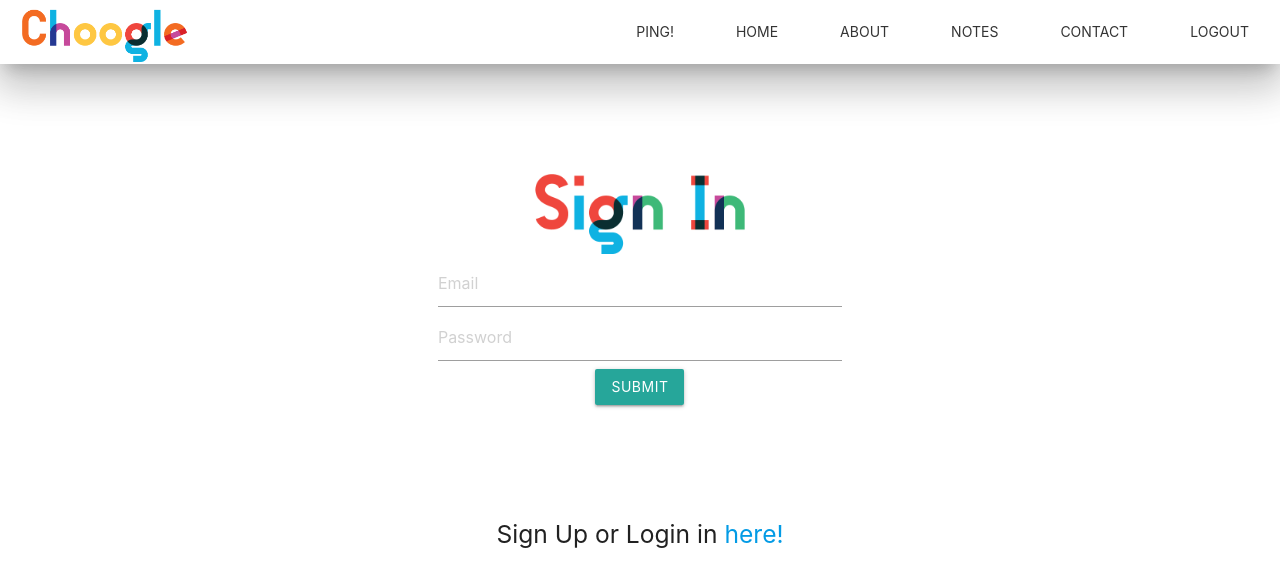
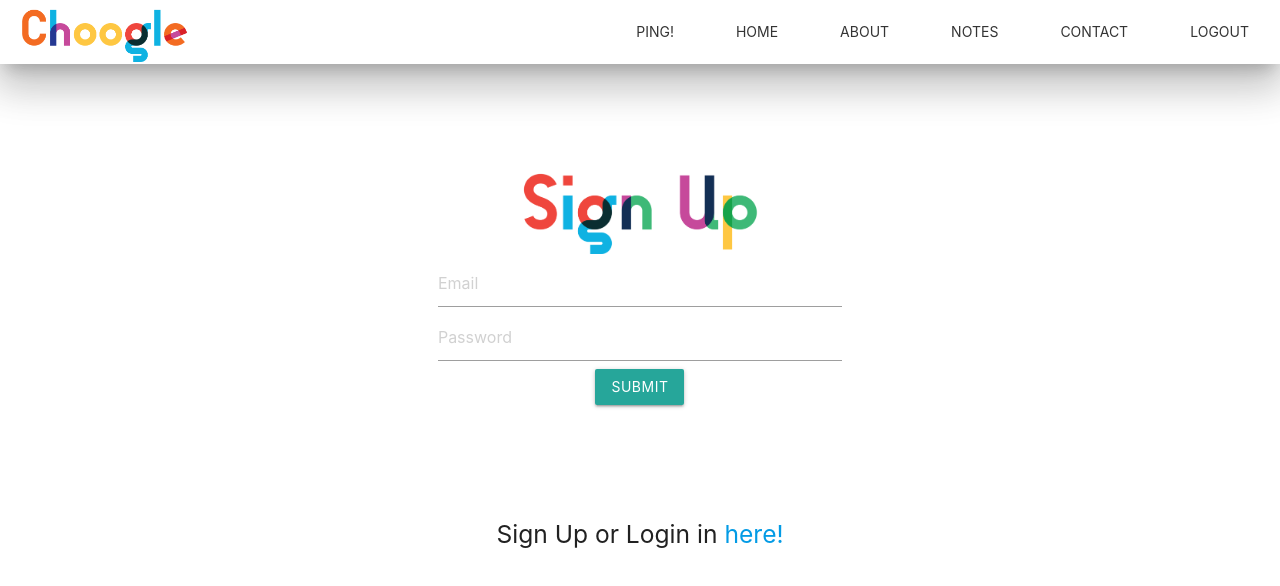
Before and after one commit to kmeersman624/Choogle, a React (Create React App) app in the folder client/: page /signup in a window 1280 px wide. Shown: the top 586 px of the page. Built offline with nearby package versions, Linux system fonts and the light colour scheme.

Commit message:
fixed signup logo

```diff
--- a/client/src/pages/SignUp/index.js
+++ b/client/src/pages/SignUp/index.js
@@ -1,7 +1,7 @@
 import React, { useState } from "react";
 import { Link } from "react-router-dom";
 import { Container, Col, Row, Button } from "react-materialize";
-import signin from "../../images/SignInLink.png";
+import signup from "../../images/SignUp.png";
 import axios from "axios";
 import "../SignUp/styles.css";
 import { useUserContext } from "../../utils/UserContext";
@@ -32,7 +32,7 @@ function SignUp(props) {
       <Row>
         <Col className="s4" />
         <form className="col s4 center margin-top" onSubmit={submitHandler}>
-          <img className="signin" alt="" src={signin} />
+          <img className="signin" alt="" src={signup} />
           <input
             size="60"
             id="TextInput-6"
```
